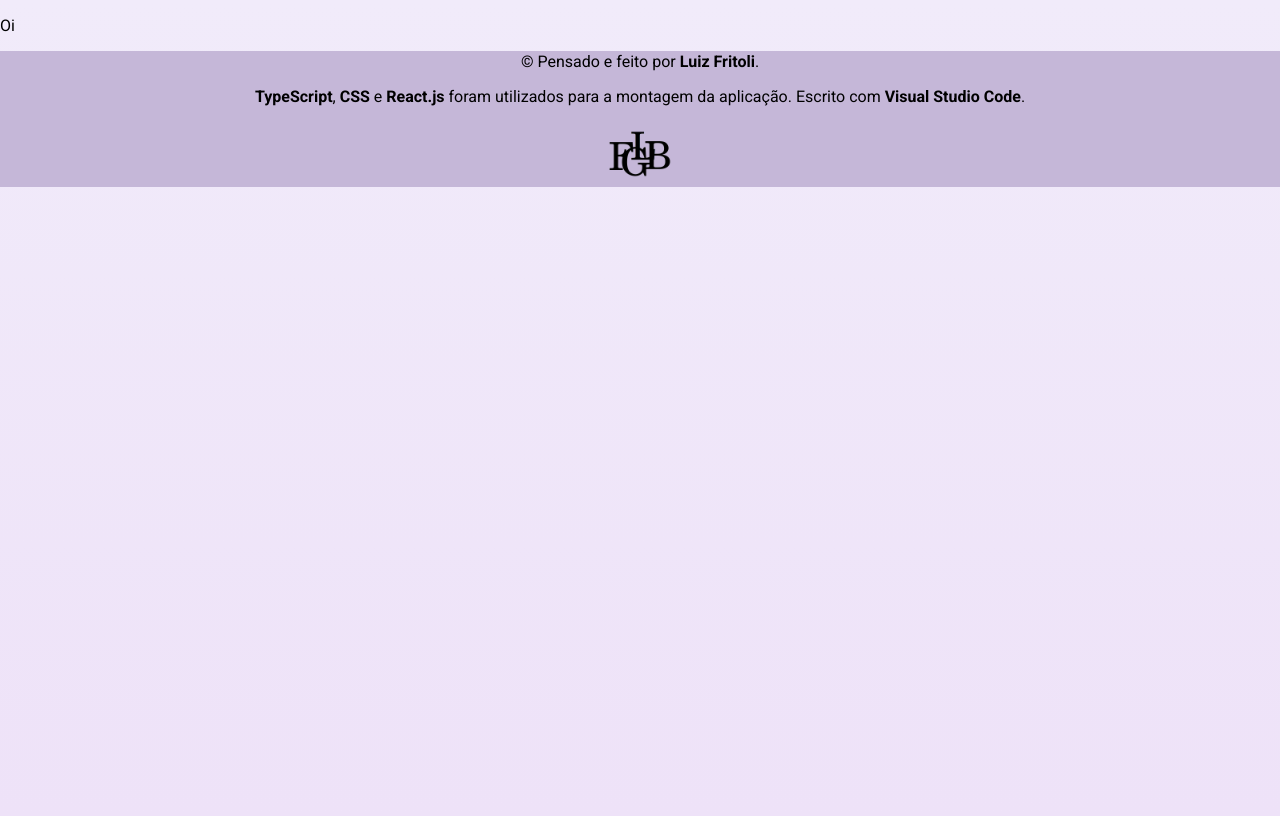
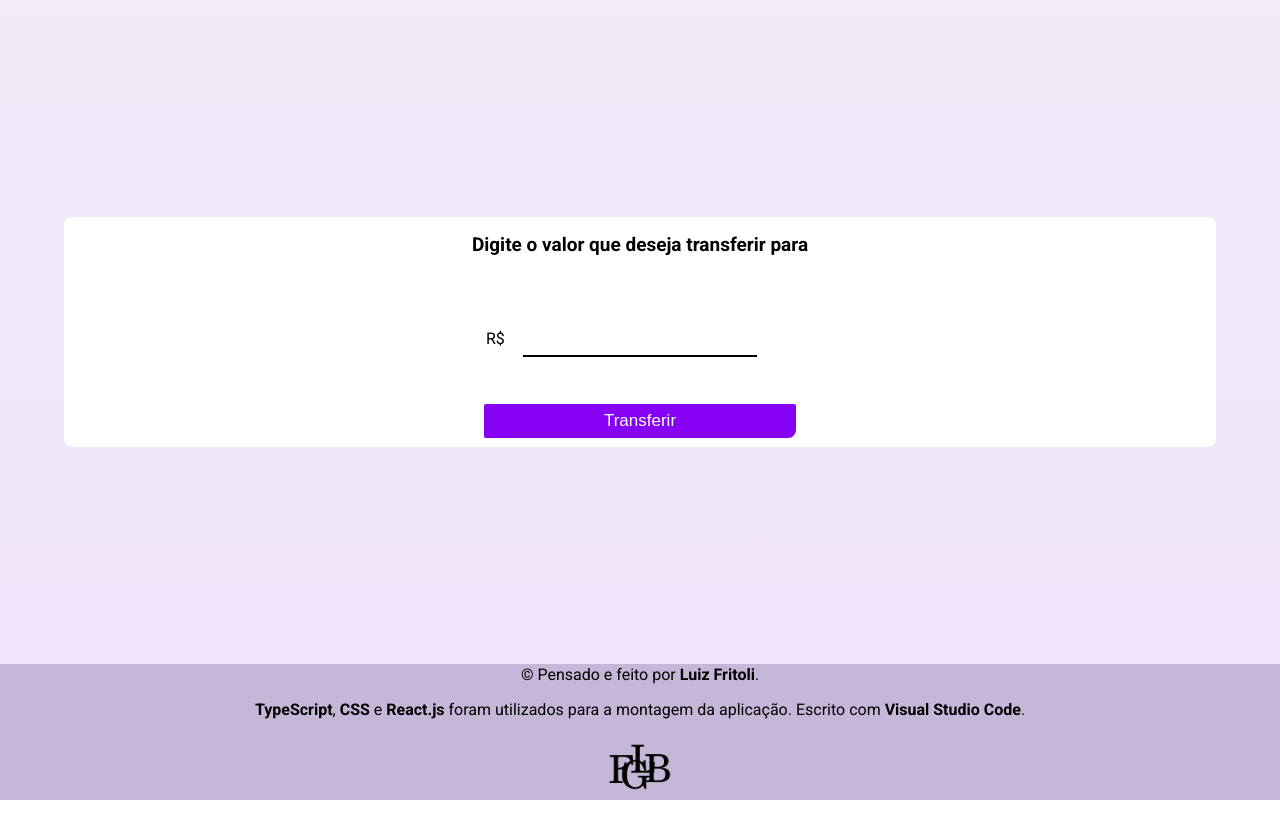
Before and after one commit to luizfritoli/wicebank, a Next.js app: page /finish-transfer in a window 1280 px wide. Built offline with nearby package versions, Linux system fonts and the light colour scheme.

Commit message:
Sistema básico de transferência finalizado

```diff
--- a/src/app/components/initial-area/initial.css
+++ b/src/app/components/initial-area/initial.css
@@ -59,6 +59,7 @@
   height: 2.6em;
   width: 32%;
   transition: all 0.4s ease-in-out;
+  cursor: pointer;
 }
 
 .initial-button:hover {
--- a/src/app/components/transfer-area/transfer.css
+++ b/src/app/components/transfer-area/transfer.css
@@ -0,0 +1,106 @@
+.transfer-section {
+    height: 83vh;
+    width: 100%;
+    display: flex;
+    justify-content: center;
+    align-items: center;
+}
+
+.transfer-area {
+    background: #FFF;
+    min-height: 10em;
+    height: auto;
+    width: 90%;
+    display: flex;
+    flex-direction: column;
+    justify-content: center;
+    align-items: center;
+    border-radius: 8px;
+    gap: 16px;
+}
+
+.transfer-area .transfer-input {
+    width: 80%;
+    border: solid rgb(69, 0, 126) 2px;
+    border-radius: 8px;
+    height: 2em;
+    font-size: 18px;
+    transition: all 0.4s ease-in;
+}
+
+.transfer-area .transfer-input:focus {
+    outline: none;
+    border: solid rgb(173, 81, 248) 2px
+}
+
+.transfer-area h2 {
+    font-size: 19px;
+    text-align: center;
+}
+
+.transfer-button {
+    background: #8600f3;
+  color: #fff;
+  border-radius: 2px 2px 8px 2px;
+  font-size: 17px;
+  font-weight: 200;
+  text-align: center;
+  display: flex;
+  justify-content: center;
+  align-items: center;
+  text-decoration: none;
+  border: none;
+  height: 2em;
+  width: 27%;
+  transition: all 0.4s ease-in-out;
+  cursor: pointer;
+  margin-bottom: 0.5em;
+}
+
+.transfer-button:hover {
+  background: #c682fd;
+}
+
+.transfer-area h2 span {
+    color: rgb(100, 0, 158);
+}
+
+.transfer-value {
+    width: 60%;
+    border: none;
+    border-bottom: solid 2px black;
+    font-size: 30px;
+}
+
+.transfer-value:focus {
+    outline: none;
+}
+
+input[type=number] {
+  appearance: textfield;
+}
+
+input[type=number]::-webkit-inner-spin-button,
+input[type=number]::-webkit-outer-spin-button {
+  -webkit-appearance: none;
+  margin: 0;
+}
+
+.input-wrapper {
+  position: relative;
+display: flex;
+  justify-content: center;
+  align-items: center;
+  height: 100px;
+}
+
+.prefix {
+  position: absolute;
+  top: 50%;
+  left: 40px;
+  transform: translateY(-50%);
+  pointer-events: none;
+}
+.transfer-value {
+  padding-left: 0px;
+}
--- a/src/app/finish-transfer/page.tsx
+++ b/src/app/finish-transfer/page.tsx
@@ -1,10 +1,45 @@
-import React from 'react'
+"use client"
+
+import { useEffect, useState } from "react"
+import { UserData } from '@/lib/user'
+import { useUser } from "@/context/UserContext"
+import { useRouter } from "next/navigation"
 
 const FinishTransfer = () => {
+
+      const router = useRouter()
+      const [usersArray, setUsersArray] = useState<UserData[]>([])
+      const [value, setValue] = useState<number>(0)
+      const { actualUser, transferTarget } = useUser()
+      const [errorMessage, setErrorMessage] = useState<string | null>(null)
+
+        useEffect(() => {
+          const users = localStorage.getItem('users')
+          setUsersArray(users ? JSON.parse(users) : [])
+        }, [])
+
+const completeTransfer = (): void => {
+  try {
+    actualUser?.transferMoney(transferTarget!, usersArray, value)
+    setErrorMessage(null)
+    alert("Transferência concluída!")
+  } catch (error: any) {
+    setErrorMessage(error.message)
+  }
+}
+
   return (
-    <div>
-      <p>Oi</p>
+    <section className='transfer-section'>
+    <div className='transfer-area'>
+      <h2>Digite o valor que deseja transferir para <span>{transferTarget}</span></h2>
+      <div className="input-wrapper">
+      <span className="prefix">R$ </span>
+      <input type="number" className="transfer-value" onChange={(e) => setValue(Number(e.target.value))} />
+      </div>
+      {errorMessage && <span className="error-message">{errorMessage}</span>}
+        <button type="button" className="transfer-button" onClick={completeTransfer}>Transferir</button>
     </div>
+    </section>
   )
 }
 
--- a/src/app/layout.tsx
+++ b/src/app/layout.tsx
@@ -11,6 +11,7 @@ import './components/main/Principal/principal.css'
 import './components/initial-area/initial.css'
 import './components/foote/footer.css'
 import "./components/userinfo/userinfo.css"
+import "./components/transfer-area/transfer.css"
 
 export const metadata: Metadata = {
   title: 'WiceBank',
--- a/src/context/UserContext.tsx
+++ b/src/context/UserContext.tsx
@@ -6,15 +6,18 @@ import { User } from "@/lib/user"
 type UserContextType = {
   actualUser: User | null
   setActualUser: (user: User | null) => void
+  transferTarget:string,
+  setTransferTarget: (email:string) => void
 }
 
 const UserContext = createContext<UserContextType | undefined>(undefined)
 
 export const UserProvider = ({ children }: { children: ReactNode }) => {
   const [actualUser, setActualUser] = useState<User | null>(null)
+  const [transferTarget, setTransferTarget] = useState<string>("")
 
   return (
-    <UserContext.Provider value={{ actualUser, setActualUser }}>
+    <UserContext.Provider value={{ actualUser, setActualUser, transferTarget, setTransferTarget }}>
       {children}
     </UserContext.Provider>
   )
```
Also changed, not shown: src/app/transfer/page.tsx (+29 -5 lines), src/lib/user.ts (+17 -5 lines).
